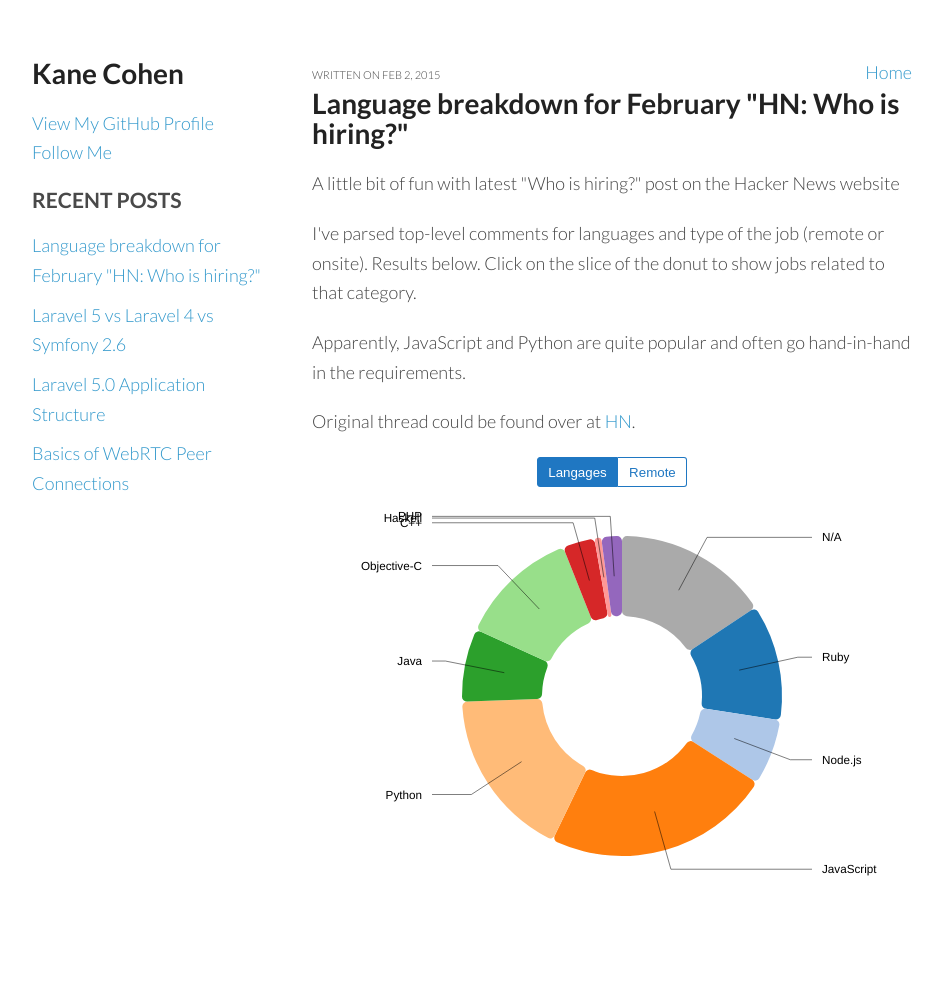
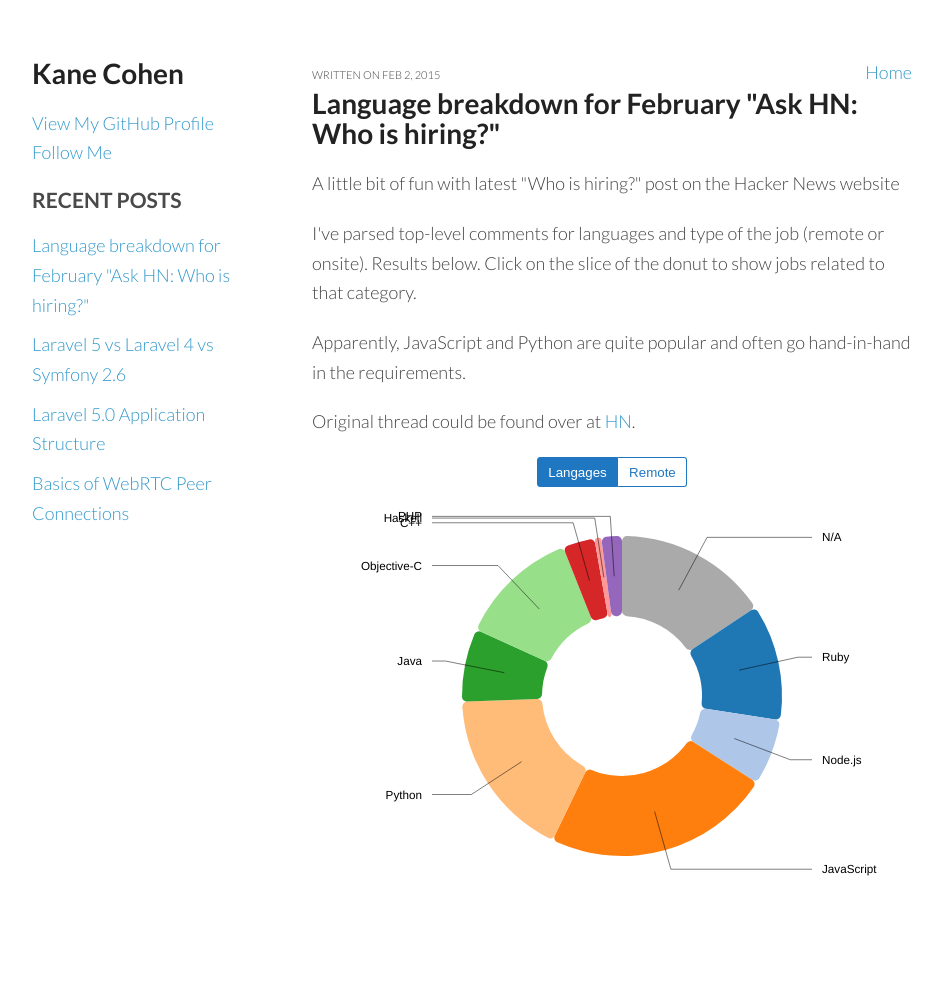
Before and after one commit to KaneCohen/kanecohen.github.io, a plain HTML site: page hn-jobs-langs.html in a window 1280 px wide. Shown: the whole page, without its empty margins (168-1110 px from the left). Drawn offline with nearby package versions, Linux system fonts and the light colour scheme.

Commit message:
Wording.

```diff
--- a/hn-jobs-langs.html
+++ b/hn-jobs-langs.html
@@ -27,7 +27,7 @@
 			<div class="links">
 				<h3>RECENT POSTS</h3>
 				<ul class="unstyled">
-					<li><a href="hn-jobs-langs.html">Language breakdown for February "HN: Who is hiring?"</a></li>
+					<li><a href="hn-jobs-langs.html">Language breakdown for February "Ask HN: Who is hiring?"</a></li>
 					<li><a href="laravel-5-vs-laravel-4.html">Laravel 5 vs Laravel 4 vs Symfony 2.6</a></li>
 					<li><a href="laravel-5-application-structure.html">Laravel 5.0 Application Structure</a></li>
 					<li><a href="basics-of-webrtc-peer-connections.html">Basics of WebRTC Peer Connections</a></li>
@@ -37,7 +37,7 @@
 		</header>
 		<section id="content">
 			<small>WRITTEN ON FEB 2, 2015</small><a class="pull-right" href="/">Home</a>
-			<h1>Language breakdown for February "HN: Who is hiring?"</h1>
+			<h1>Language breakdown for February "Ask HN: Who is hiring?"</h1>
 
 			<p>A little bit of fun with latest "Who is hiring?" post on the Hacker News website</p>
 			<p>I've parsed top-level comments for languages and type of the job (remote or onsite). Results below. Click on the slice of the donut to show jobs related to that category.</p>
```
Also changed, not shown: basics-of-webrtc-peer-connections.html (+1 -1 lines), index.html (+1 -1 lines), laravel-5-vs-laravel-4.html (+1 -1 lines).
